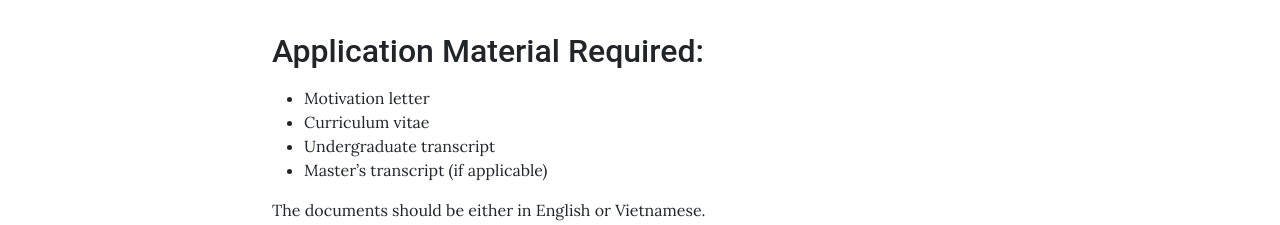
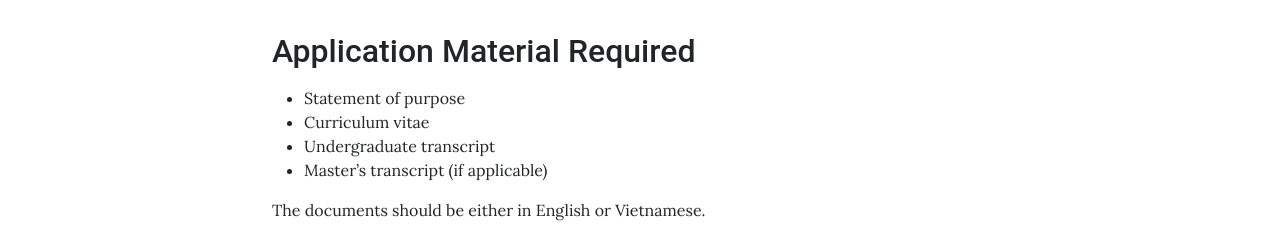
Before and after one commit to adm-vietnam/adm-vietnam.github.io, a Jekyll site: the page built from pages/application.md, in a window 1280 px wide. Shown: the part 259-484 px from the top of the page. Built offline with Jekyll 4.4.1, drawn with Linux system fonts in a browser that asks for light colours.

Commit message:
Update application.md

```diff
--- a/pages/application.md
+++ b/pages/application.md
@@ -10,8 +10,8 @@ toc: false
 # tags: [tags are reserved for posts so this one will not show up]
 ---
 
-## Application Material Required:
-- Motivation letter
+## Application Material Required
+- Statement of purpose
 - Curriculum vitae
 - Undergraduate transcript
 - Master's transcript (if applicable)
```
